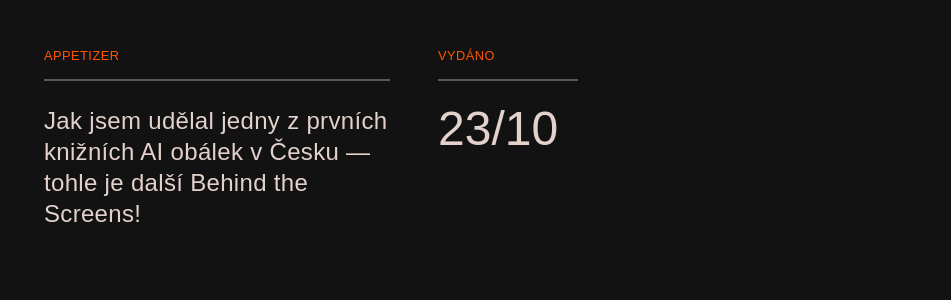
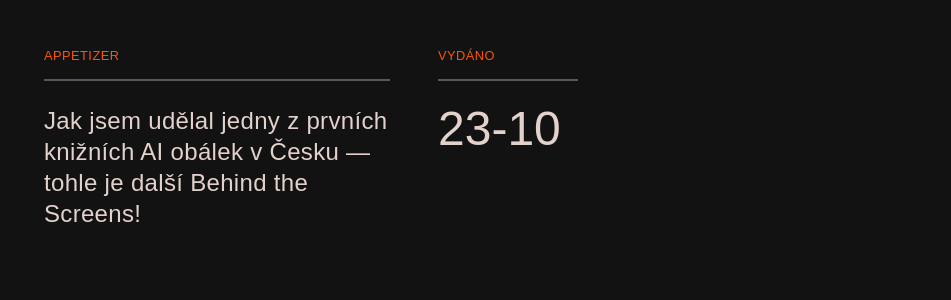
Before and after one commit to scherrer-txt/bts, a Jekyll site: the page built from _posts/2023-10-23-prvni-ceske-ai-obalky.md, in a window 1280 px wide and 900 px high, scrolled down 688 px. Shown: the part 158-458 px from the top of the window, without its empty margins (329-1280 px from the left). Built offline with Jekyll 4.4.1, drawn with Linux system fonts in a browser that asks for light colours; some web fonts are replaced.

```diff
--- a/_posts/2023-10-23-prvni-ceske-ai-obalky.md
+++ b/_posts/2023-10-23-prvni-ceske-ai-obalky.md
@@ -3,7 +3,7 @@ layout: post
 title: Udělal jsem první český AI obálky
 perex: Jak jsem udělal jedny z prvních knižních AI obálek v Česku — tohle je další Behind the Screens!
 order: 12
-release: 23/10
+release: 23-10
 author: scherrer.txt
 thumbnail: /assets/bts-12-thumb.png
 ---
```
